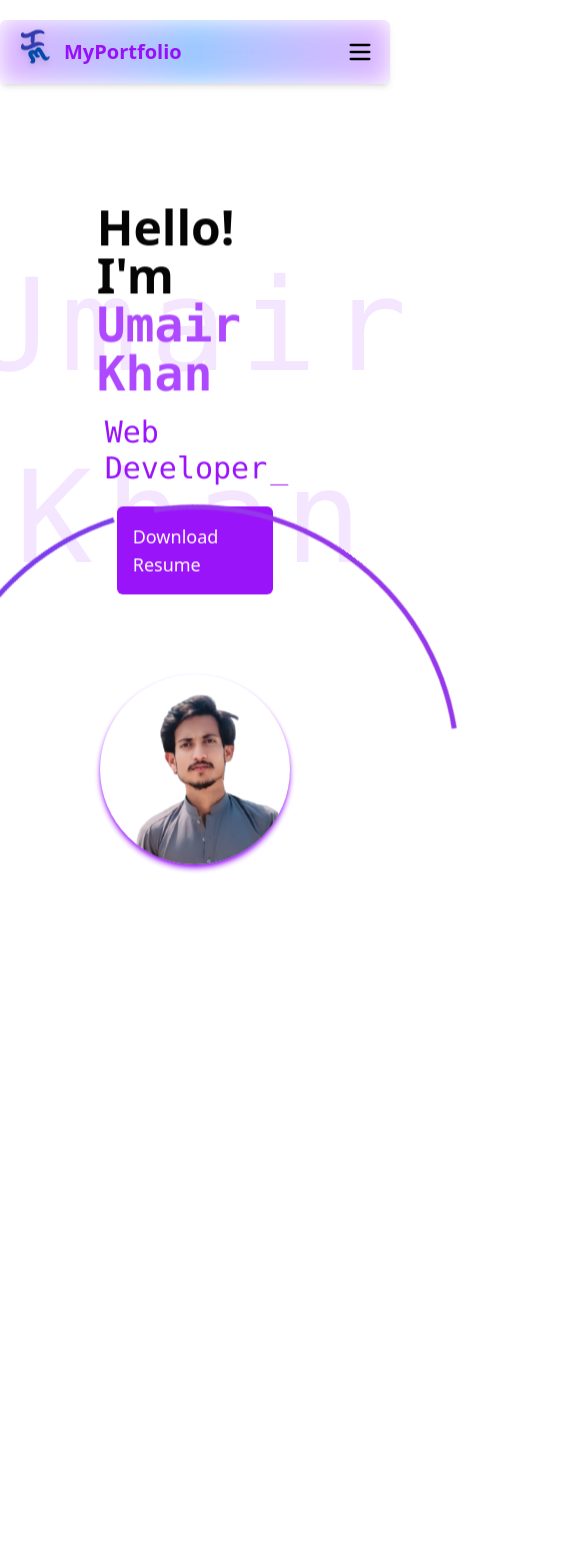
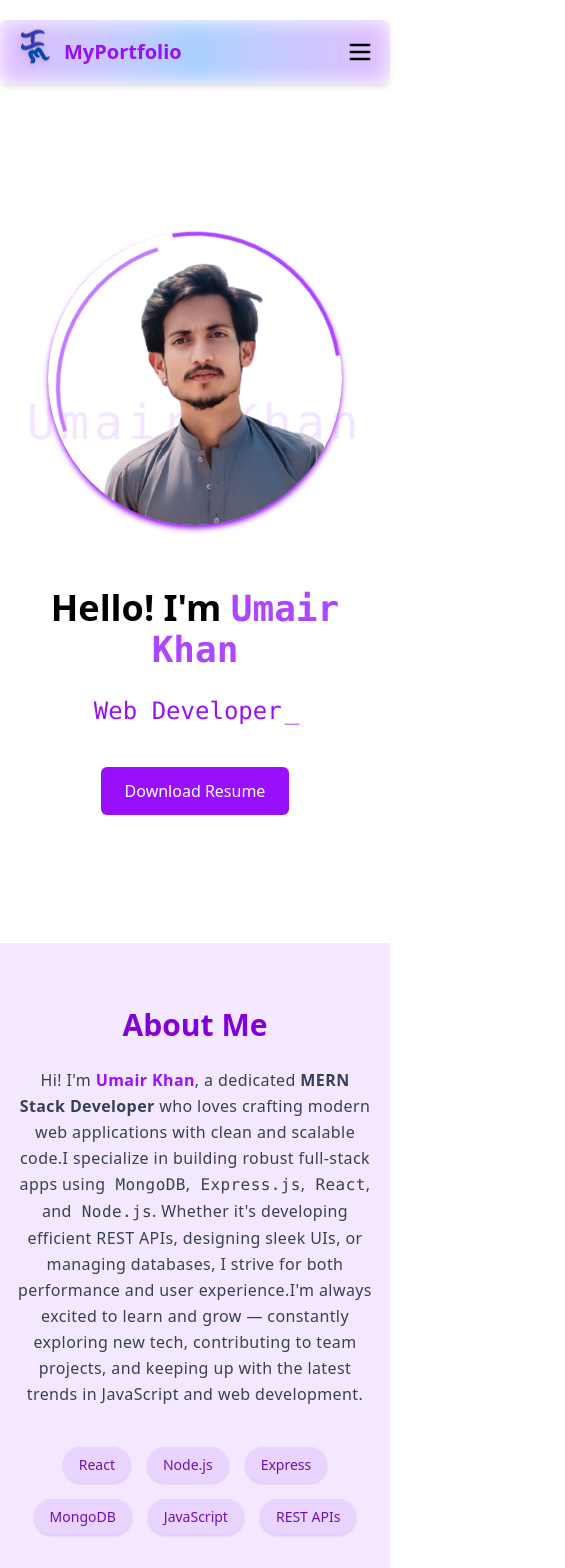
Before and after one commit to mrumairkhan74/mrumairkhan74-portfolio, a React (Vite) app: page / in a window 390 px wide. Shown: the top 1568 px of the page, 565 px wide, since content can reach past the window. Built offline with nearby package versions, Linux system fonts and the light colour scheme.

Commit message:
All Change

```diff
--- a/src/components/background/Foreground.jsx
+++ b/src/components/background/Foreground.jsx
@@ -2,11 +2,11 @@ import React from 'react';
 
 const Foreground = () => {
   return (
-    <div className="relative w-full min-h-screen z-10">
+    <div className="relative w-full min-h-screen z-10 flex items-center justify-center">
       <img
         src="./images/pfp.png"
         alt="Profile"
-        className="absolute left-1/2 top-1/2 -translate-x-1/2 -translate-y-1/2 w-64 h-64 object-cover rounded-full shadow-lg"
+        className="w-40 h-40 sm:w-48 sm:h-48 md:w-64 md:h-64 object-cover rounded-full shadow-lg transition-all duration-300 ease-in-out"
       />
     </div>
   );
--- a/src/components/background/HomeBg.jsx
+++ b/src/components/background/HomeBg.jsx
@@ -3,7 +3,7 @@ import React from "react";
 const HomeBg = () => {
   return (
     <div className="fixed inset-0 flex items-center justify-center z-0 pointer-events-none select-none">
-      <h1 className="font-mono text-[8rem] md:text-[12rem] tracking-widest text-purple-600 opacity-10 text-center">
+      <h1 className="font-mono text-5xl sm:text-7xl md:text-9xl lg:text-[10rem] tracking-widest text-purple-600 opacity-10 text-center">
         Umair Khan
       </h1>
     </div>
--- a/src/components/background/NavBackground.jsx
+++ b/src/components/background/NavBackground.jsx
@@ -1,17 +1,11 @@
 import React from "react";
-import "../styles/styles.css"
+import "../styles/styles.css";
+
 const NavBackground = () => {
   return (
     <div
-      className="
-          absolute top-0 left-0 w-full h-full
-          bg-gradient-to-r from-purple-400 via-blue-400 to-purple-400
-          opacity-60
-          rounded-md
-          animate-pulse
-          -z-10
-        "
-      style={{ filter: "blur(12px)" }}
+      className="absolute inset-0 w-full h-full bg-gradient-to-r from-purple-400 via-blue-400 to-purple-400 opacity-50 rounded-md animate-pulse -z-10 pointer-events-none"
+      style={{ filter: "blur(10px)", willChange: "transform, opacity" }}
     />
   );
 };
--- a/src/components/pages/About.jsx
+++ b/src/components/pages/About.jsx
@@ -1,29 +1,26 @@
-import React, { useEffect } from "react";
-import AOS from "aos";
-import "aos/dist/aos.css";
+import React from "react";
+
 
 const About = () => {
-  useEffect(() => {
-    AOS.init({ duration: 1000 });
-  }, []);
+
 
   return (
     <section
-      className="md:h-[600px] bg-purple-200 py-20 px-6 md:px-16"
+      className="w-full bg-purple-100 py-16 px-4 sm:px-8 md:px-16"
       id="about"
-      data-aos="fade-up"
+
     >
       <div className="max-w-5xl mx-auto text-center">
-        <h2 className="text-4xl md:text-5xl font-bold mb-8 text-purple-600">
+        <h2 className="text-3xl sm:text-4xl md:text-5xl font-bold mb-6 text-purple-700">
           About Me
         </h2>
-        <p className="text-lg md:text-xl text-gray-700 leading-relaxed">
+        <p className="text-base sm:text-lg md:text-xl text-gray-700 leading-relaxed tracking-wide">
           Hi! I'm{" "}
           <span className="text-purple-600 font-semibold">Umair Khan</span>, a
           dedicated <strong>MERN Stack Developer</strong> who loves crafting
           modern web applications with clean and scalable code.
-          <br />
-          <br />
+          <br className="hidden sm:block" />
+          <br className="hidden sm:block" />
           I specialize in building robust full-stack apps using
           <span className="font-mono"> MongoDB</span>,
           <span className="font-mono"> Express.js</span>,
@@ -31,32 +28,29 @@ const About = () => {
           <span className="font-mono"> Node.js</span>. Whether it's developing
           efficient REST APIs, designing sleek UIs, or managing databases, I
           strive for both performance and user experience.
-          <br />
-          <br />
+          <br className="hidden sm:block" />
+          <br className="hidden sm:block" />
           I'm always excited to learn and grow — constantly exploring new tech,
           contributing to team projects, and keeping up with the latest trends
           in JavaScript and web development.
         </p>
 
-        <div className="mt-10 flex justify-center gap-6 flex-wrap">
-          <span className="px-4 py-2 bg-purple-100 text-purple-700 rounded-full shadow-md">
-            React
-          </span>
-          <span className="px-4 py-2 bg-purple-100 text-purple-700 rounded-full shadow-md">
-            Node.js
-          </span>
-          <span className="px-4 py-2 bg-purple-100 text-purple-700 rounded-full shadow-md">
-            Express
-          </span>
-          <span className="px-4 py-2 bg-purple-100 text-purple-700 rounded-full shadow-md">
-            MongoDB
-          </span>
-          <span className="px-4 py-2 bg-purple-100 text-purple-700 rounded-full shadow-md">
-            JavaScript
-          </span>
-          <span className="px-4 py-2 bg-purple-100 text-purple-700 rounded-full shadow-md">
-            REST APIs
-          </span>
+        <div className="mt-10 flex flex-wrap justify-center gap-4 sm:gap-6">
+          {[
+            "React",
+            "Node.js",
+            "Express",
+            "MongoDB",
+            "JavaScript",
+            "REST APIs",
+          ].map((skill) => (
+            <span
+              key={skill}
+              className="px-4 py-2 bg-purple-200 text-purple-800 rounded-full shadow-sm text-sm sm:text-base"
+            >
+              {skill}
+            </span>
+          ))}
         </div>
       </div>
     </section>
--- a/src/components/pages/Home.jsx
+++ b/src/components/pages/Home.jsx
@@ -2,15 +2,12 @@ import React, { useState, useEffect } from "react";
 import Loading from "../background/Loading";
 import { Typewriter } from "react-simple-typewriter";
 import HomeBg from "../background/HomeBg";
-import "../styles/styles.css";
+import "../styles/styles.css"; // make sure spinning-border CSS is here
 import About from "./About";
 import Projects from "../Project/Projects";
 import Contact from "./Contact";
 import Skills from "./Skills";
 
-import { motion } from "framer-motion";
-
-import AOS from "aos";
 import "aos/dist/aos.css";
 
 const Home = () => {
@@ -31,38 +28,29 @@ const Home = () => {
 
     return () => clearTimeout(timer);
   }, []);
-  useEffect(() => {
-    AOS.init({ duration: 1000 });
-  }, []);
 
-  if (loading) {
-    return <Loading />;
-  }
+  if (loading) return <Loading />;
 
   return (
     <>
       <HomeBg />
-      <motion.main
-        initial={{ opacity: 0, y: 20 }}
-        animate={{ opacity: 1, y: 0 }}
-        transition={{ duration: 0.8 }}
-        data-aos="fade-up"
-        className={`m-20 relative flex flex-col  md:flex-row justify-around items-center transition-opacity duration-1000 z-10 ${
-          fadeIn ? "opacity-100" : "opacity-0"
-        }`}
+      <main
+        className="relative flex flex-col-reverse md:flex-row items-center justify-between max-w-7xl mx-auto
+          px-12 py-32 md:py-40 gap-16 z-10 "
       >
-        <div className="flex-1 m-5 p-5 rounded-lg">
-          <h1 className="text-5xl font-semibold bounce">
+        {/* Text Content */}
+        <div className="text-center md:text-left md:flex-1">
+          <h1 className="text-4xl sm:text-5xl font-semibold bounce mb-6">
             Hello! I'm{" "}
             <span className="text-purple-500 font-mono">
               Umair <span>Khan</span>
             </span>
           </h1>
 
-          <h2 className="text-3xl text-purple-600 font-mono mt-4 px-2">
+          <h2 className="text-2xl sm:text-3xl text-purple-600 font-mono mb-10">
             <Typewriter
               words={titles}
-              loop={true}
+              loop
               cursor
               cursorStyle="_"
               typeSpeed={70}
@@ -71,28 +59,31 @@ const Home = () => {
             />
           </h2>
 
-          <div className="flex m-5">
           <a
             href="https://drive.google.com/file/d/1PDzwgE3HYjAQWPmhxjITFoOhNEQVGO0_/view?usp=sharing"
             target="_blank"
             rel="noopener noreferrer"
-              className="bg-purple-600 p-4 rounded-md text-lg text-white hover:bg-purple-700 transition-colors"
+            className="inline-block bg-purple-600 px-6 py-3 rounded-md text-white text-base hover:bg-purple-700 transition-colors"
           >
             Download Resume
           </a>
         </div>
-        </div>
 
-        <div className="flex-1 m-5 flex justify-center items-center relative">
+        {/* Profile Picture with Spinning Borders */}
+        <div className="relative md:flex-1 flex justify-center items-center max-w-[300px] sm:max-w-[350px] w-full">
           <img
             src="./images/pfp.png"
             alt="Profile"
-            className="rounded-full shadow-md shadow-purple-600 hover:rotate-360 transition-transform duration-500"
+            className="w-full rounded-full shadow-md shadow-purple-600 hover:rotate-360 transition-transform duration-500"
           />
-          <span className="absolute top-1/2 left-1/2 -translate-x-1/2 -translate-y-1/2 border-5 border-r-purple-500 border-l-0 border-t-0 border-b-0  p-[260px] spinning-border rounded-[50%] "></span>
-          <span className="absolute top-1/2 left-1/2 -translate-x-1/2 -translate-y-1/2 border-5 border-r-purple-500 border-l-0 border-t-0 border-b-0  p-[260px] spinning-border2 rounded-[50%]"></span>
+          {/* Outer spinning border */}
+          <span className="absolute inset-0 border-4 border-r-purple-500 border-l-transparent border-t-transparent border-b-transparent rounded-full spinning-border pointer-events-none" />
+          {/* Inner reverse spinning border */}
+          <span className="absolute inset-2 border-4 border-r-purple-400 border-l-transparent border-t-transparent border-b-transparent rounded-full spinning-border2 pointer-events-none" />
         </div>
-      </motion.main>
+      </main>
+
+      {/* Other Sections */}
       <About />
       <Projects />
       <Skills />
--- a/src/components/styles/styles.css
+++ b/src/components/styles/styles.css
@@ -1,38 +1,17 @@
-/* Generic spinning animation - clockwise */
 .spin2 {
-  animation: loading-1 0.5s 0s infinite;
+  animation: spin 1.5s linear infinite;
 }
+
 .reserve {
-  animation: loading-2 0.5s 0s infinite;
+  animation: spin-reverse 2s linear infinite;
 }
-@keyframes loading-1 {
-  from {
-    transform: rotate(0deg);
-  }
+
+@keyframes spin {
   to {
     transform: rotate(360deg);
   }
 }
 
-/* Generic spinning animation - counter-clockwise */
-@keyframes loading-2 {
-  from {
-    transform: rotate(0deg);
-  }
-  to {
-    transform: rotate(-360deg);
-  }
-}
-@keyframes spin {
-  from {
-    transform: rotate(0deg);
-  }
-  to {
-    transform: rotate(360deg);
-  }
-}
-
-/* Generic spinning animation - counter-clockwise */
 @keyframes spin-reverse {
   from {
     transform: rotate(0deg);
@@ -41,34 +20,31 @@
     transform: rotate(-360deg);
   }
 }
-/* Spinning Border 1 */
+
 .spinning-border {
-  width: 70vw;
-  max-width: 280px;
-  height: 70vw;
-  max-height: 280px;
-  border: 5px solid transparent;
-  border-right-color: #9333ea; /* Tailwind's purple-600 */
-  border-radius: 50%;
   animation: spin 2s linear infinite;
 }
 
-/* Spinning Border 2 */
 .spinning-border2 {
-  width: 70vw;
-  max-width: 280px;
-  height: 70vw;
-  max-height: 280px;
-  border: 5px solid transparent;
-  border-right-color: #7c3aed; /* Tailwind purple-700 */
-  border-radius: 50%;
   animation: spin-reverse 4s linear infinite;
 }
 
+.spinning-border,
+.spinning-border2 {
+  width: 100%;
+  height: 100%;
+  border-style: solid;
+  border-width: 4px;
+  border-radius: 9999px; /* full circle */
+  border-left-color: transparent;
+  border-top-color: transparent;
+  border-bottom-color: transparent;
+}
+
+
 /* Bounce text animation */
 @keyframes bounce {
-  0%,
-  100% {
+  0%, 100% {
     transform: translateY(0);
   }
   50% {
```
Also changed, not shown: src/components/Project/ProjectCard.jsx (+4 -7 lines), src/components/Project/Projects.jsx (+4 -8 lines), src/components/background/Loading.jsx (+6 -6 lines), src/components/pages/Contact.jsx (+29 -20 lines), src/components/pages/Footer.jsx (+4 -11 lines), src/components/pages/Skills.jsx (+10 -11 lines). Lines whose indentation alone changed are shown as unchanged.
